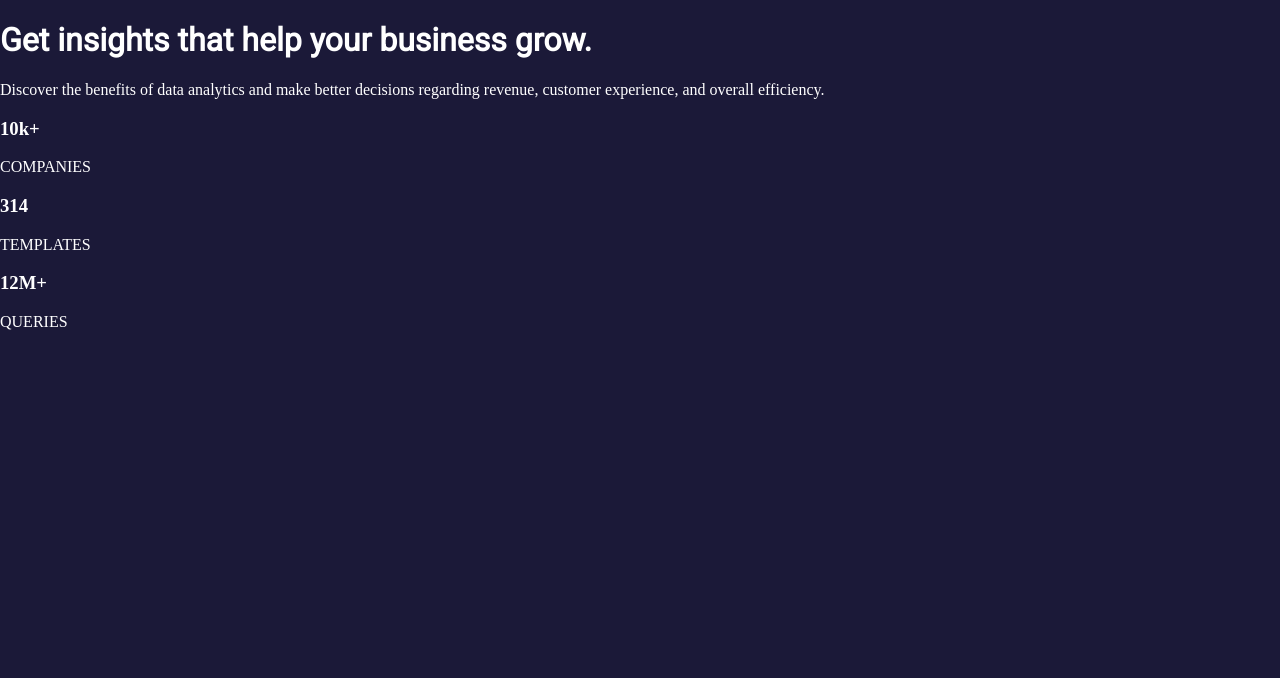
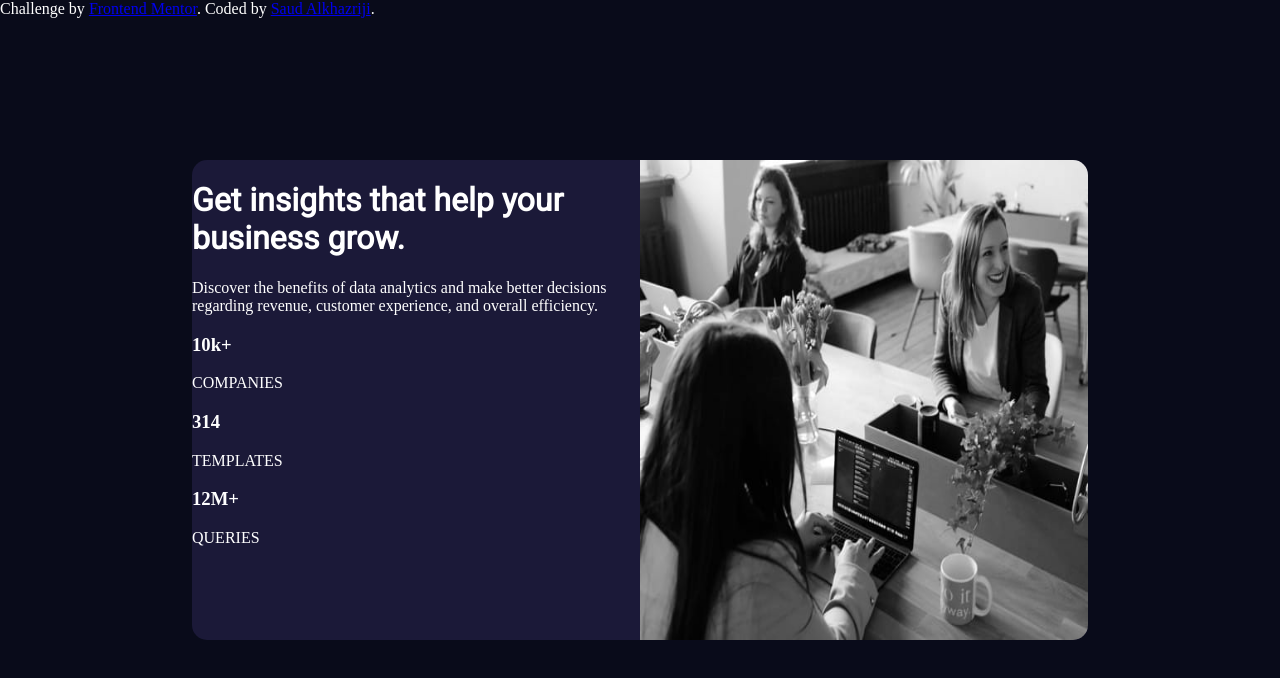
Before and after one commit to saud-alkhazriji04/web-practice, a plain HTML site: page stats-preview-card-component-main/index.html in a window 1280 px wide. Drawn offline with Linux system fonts and the light colour scheme.

Commit message:
made the radius round and fited the img properly

```diff
--- a/stats-preview-card-component-main/index.html
+++ b/stats-preview-card-component-main/index.html
@@ -19,8 +19,9 @@
 </head>
 <body>
 
-  <!--<div class="content">-->
-    <div class="container">
+
+  <div class="container">
+    <div class="words">
 
       <h1>Get <span class="insights">insights</span> that help your business grow.</h1>
 
@@ -47,14 +48,22 @@
 
       </div>
 
+
+
     </div>
 
-    <div class="attribution">
-      Challenge by <a href="https://www.frontendmentor.io?ref=challenge" target="_blank">Frontend Mentor</a>.
-      Coded by <a href="#">Saud Alkhazriji</a>.
+    <div class="image">
+      <img src="images/image-header-desktop.jpg" alt="img">
     </div>
 
-  <!--</div>-->
+  </div>
+
+  <div class="attribution">
+    Challenge by <a href="https://www.frontendmentor.io?ref=challenge" target="_blank">Frontend Mentor</a>.
+    Coded by <a href="#">Saud Alkhazriji</a>.
+  </div>
+
+
 
 
 </body>
--- a/stats-preview-card-component-main/style.css
+++ b/stats-preview-card-component-main/style.css
@@ -14,15 +14,28 @@ body, html {
 
 .container {
     background: hsl(244, 38%, 16%);
-    width: 100%;
-    height: 100%;
+    width: 70%;
+    height: 60%;
     position: absolute;
-    top: 50%;
-    -ms-transform: translateY(-50%);
-    transform: translateY(-50%);
+    top: 20%;
+    right: 15%;
+    display: flex;
+    border-radius: 15px;
 }
 
 h1 {
     font-family: 'Roboto', sans-serif;
     font-weight: 400, 700;
 }
+
+.words, .image {
+    height: 100%;
+    width: 50%;
+}
+
+img {
+    height: 100%;
+    width: 100%;
+    border-bottom-right-radius: 15px;
+    border-top-right-radius: 15px;
+}
```
